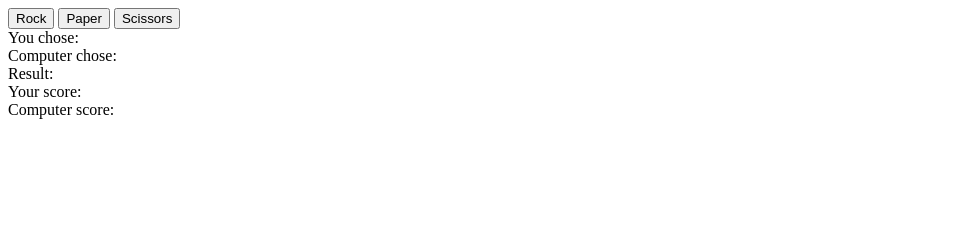
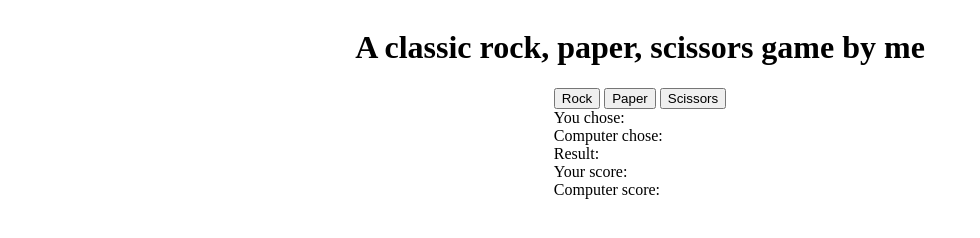
Before and after one commit to Chirumi/rockpaperscissors2, a plain HTML site: page index.html in a window 1280 px wide. Shown: the whole page, without its empty margins (0-980 px from the left). Drawn offline with Linux system fonts and the light colour scheme.

Commit message:
Add header

```diff
--- a/index.html
+++ b/index.html
@@ -8,10 +8,15 @@
     <link rel="stylesheet" href="style.css">
 </head>
 <body>
+    <div class="header">
+        <h1>A classic rock, paper, scissors game by me</h1>
+    </div>
+    <div class="main">
+        <div class="rps">
             <button class="rock">Rock</button>
             <button class="paper">Paper</button>
             <button class="scissors">Scissors</button>
-
+        </div>
         <div class="scores">
             <div class="playerChoice">You chose:</div>
             <div class="computerChoice">Computer chose:</div>
@@ -20,5 +25,9 @@
             <div class="cScore">Computer score:</div>
             <div class="gameResult"></div>
         </div>
+    </div>
+    <div class="footer">
+
+    </div>
 </body>
 </html>
--- a/style.css
+++ b/style.css
@@ -0,0 +1,5 @@
+body {
+    display: flex;
+    flex-direction: column;
+    align-items: center;
+}
```
Lines whose indentation alone changed are shown as unchanged.
